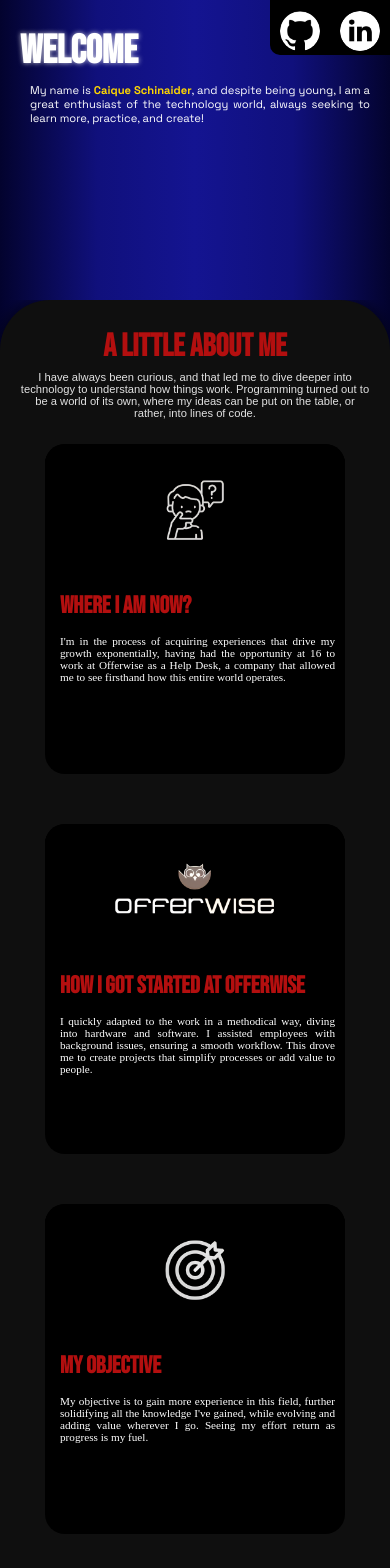
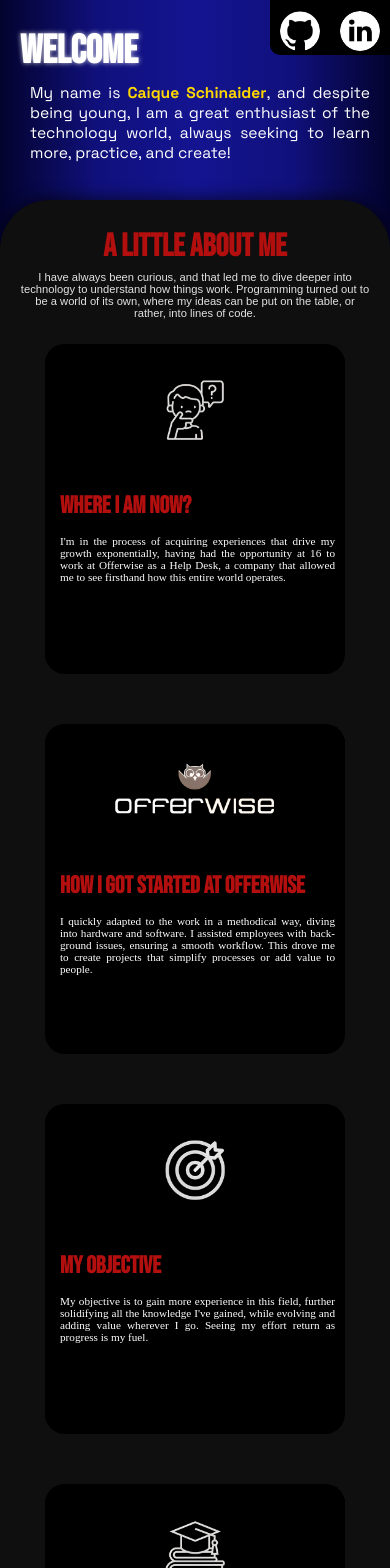
Before and after one commit to CaiqueSchinaider/Portfolio, a React (Create React App) app: page / in a window 390 px wide. Shown: the top 1568 px of the page. Built offline with nearby package versions, Linux system fonts and the light colour scheme; a web font is replaced by a local one.

Commit message:
fix size all paragraphs

```diff
--- a/public/index.html
+++ b/public/index.html
@@ -1,5 +1,5 @@
 <!DOCTYPE html>
-<html lang="pt-br">
+<html lang="en">
   <head>
     <meta charset="utf-8" />
     <link rel="icon" href="developer.png" />
--- a/src/components/Banner/Banner.module.css
+++ b/src/components/Banner/Banner.module.css
@@ -203,8 +203,9 @@
       #03032e
     );
     width: 100vw;
-    height: 300px;
+    height: 180px;
     color: white;
+    margin-bottom: 20px;
   }
   .PresentationContainer {
     display: flex;
@@ -223,7 +224,7 @@
     width: auto;
     cursor: default;
     font-family: "Space Grotesk", serif;
-    font-size: clamp(20px, 1.2vw, 4rem);
+    font-size: clamp(10px, 4vw, 1rem) !important;
     text-align: justify;
     margin-top: 8px;
     z-index: 2;
--- a/src/components/Footer/Footer.module.css
+++ b/src/components/Footer/Footer.module.css
@@ -16,6 +16,7 @@
   margin-bottom: 5px;
   margin-left: 30px;
   cursor: default;
+  color: rgb(179, 15, 15);
 }
 
 .IconEmail,
@@ -29,7 +30,8 @@
 .EmailContainer {
   display: flex;
   align-items: center;
-  background-color: red !important;
+
+  border-radius: 5px;
   width: 400px;
   margin-left: 15px;
   gap: 10px;
@@ -40,7 +42,7 @@ p {
 @media screen and (width < 400px) {
   .TelephoneNumberContainer,
   .EmailContainer {
-    width: 300px !;
+    width: 300px !important;
   }
   .IconEmail,
   .IconTelephone {
--- a/src/components/InfoCard/InfoCard.module.css
+++ b/src/components/InfoCard/InfoCard.module.css
@@ -22,7 +22,6 @@
     margin: auto;
     width: 500px !important;
 
-    text-align: justify;
     font-family: "Protest Strike";
     font-size: clamp(18px, 1.75vw, 1.5rem);
     width: 100%;
@@ -39,6 +38,10 @@
   .CardDescription p {
     cursor: default;
     margin-top: 3px;
+    text-align: justify;
+    hyphens: auto;
+    overflow-wrap: break-word;
+    word-break: break-word;
   }
 }
 @media screen and (width < 800px) {
@@ -83,6 +86,10 @@
     cursor: default;
     margin-top: 3px;
     margin-left: 15px;
+    text-align: justify;
+    hyphens: auto;
+    overflow-wrap: break-word;
+    word-break: break-word;
   }
 }
 .InfoCardContainer:hover {
```
